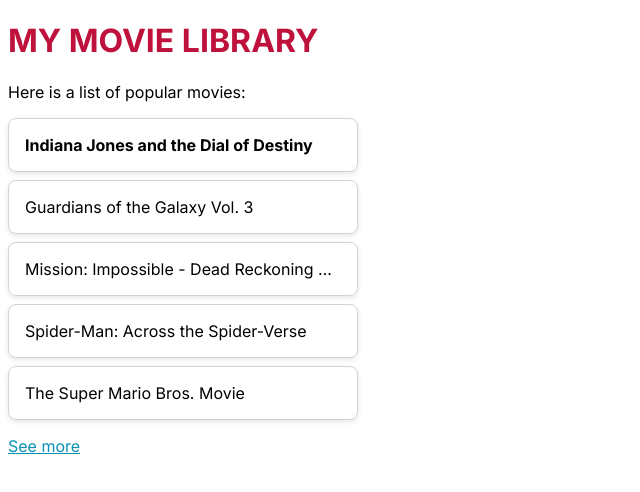
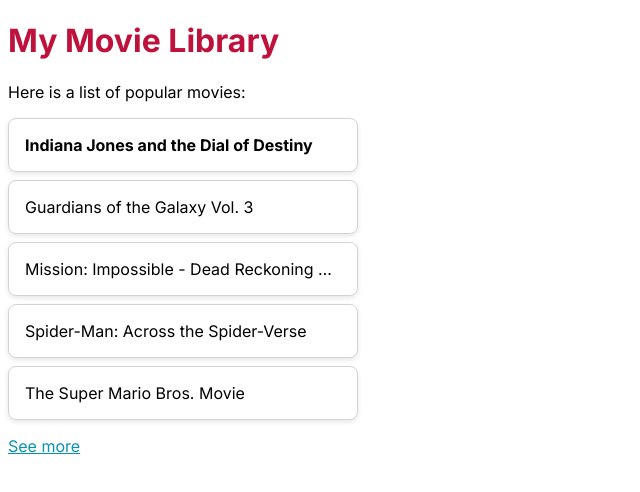
Before and after one commit to geraldooi/my-movie-library, a Next.js app: page / in a window 1280 px wide. Shown: the top 492 px of the page, without its empty margins (0-640 px from the left). Built offline with nearby package versions, Linux system fonts and the light colour scheme.

Commit message:
Displaying dynamic expression in jsx

```diff
--- a/src/app/page.js
+++ b/src/app/page.js
@@ -1,10 +1,24 @@
 export default function HomePage() {
+  // Control whether to display the title or not
+  const displayTitle = true;
+
+  // Controls whether the title should be uppercased
+  const upperCaseTitle = false;
+
+  // Controls whether to display the end message ("See more" link
+  // or "Nothing to see here" message
+  const displayEndMessage = true;
+
+  // Controls the domain name for the "See more" link
+  const seeMoreDomain = "https://www.themoviedb.org/";
+
   const appTitle = "My Movie Library";
-  const url = "https://www.themoviedb.org/";
 
   return (
     <main>
-      <h1>{appTitle.toUpperCase()}</h1>
+      <h1>
+        {displayTitle && (upperCaseTitle ? appTitle.toUpperCase() : appTitle)}
+      </h1>
       <p>Here is a list of popular movies:</p>
       <ul className="movie-list">
         <li className="featured">Indiana Jones and the Dial of Destiny</li>
@@ -14,7 +28,11 @@
         <li>The Super Mario Bros. Movie</li>
       </ul>
       <p>
-        <a href="{url}">See more</a>
+        {displayEndMessage ? (
+          <a href={seeMoreDomain}>See more</a>
+        ) : (
+          "Nothing to see here"
+        )}
       </p>
     </main>
   );
```
